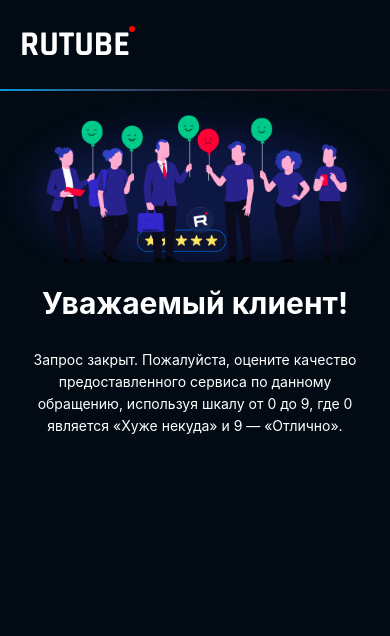
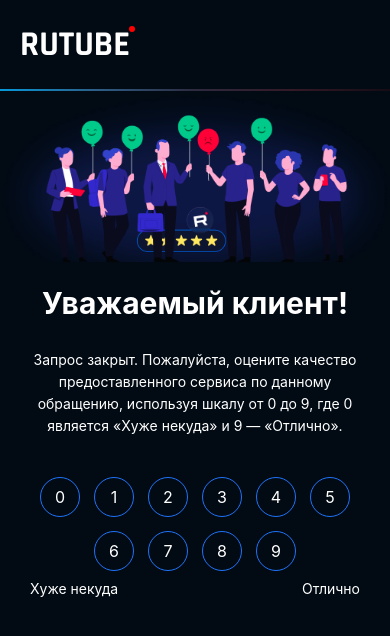
Before and after one commit to StrongerProgrammer7/rutube, a React (Vite) app: page / in a window 390 px wide. Shown: the top 636 px of the page. Built offline with nearby package versions, Linux system fonts and the light colour scheme.

Commit message:
Added component radio-btn and added his main page

```diff
--- /dev/null
+++ b/src/components/Question/Question.tsx
@@ -0,0 +1,46 @@
+import { FC } from "react";
+import css from "./question.module.css";
+
+interface QuestionProps
+{
+	question?: string;
+	value: number;
+	onChange: (value: number) => void;
+}
+
+const Question: FC<QuestionProps> = ({ question,value,onChange }) =>
+{
+	return (
+		<>
+			{
+				question &&
+				<p>{question}</p>
+			}
+			<div className={css.wrapper_radio_button}>
+				{
+					[...Array(10)].map((_,index) =>
+					{
+
+						return (
+							<label key={index} className={css.radio_label}>
+								<input
+									type="radio"
+									value={index + 1}
+									checked={value === index + 1}
+									onChange={() => onChange(index + 1)}
+									className={css.radio_input}
+									style={{ display: 'none' }}
+								/>
+								<span className={`${css.radio_custom} ${value === index + 1 ? css.radio_selected : ''}`}>
+									{index}
+								</span>
+							</label>
+						);
+					})
+				}
+			</div>
+		</>
+	);
+};
+
+export default Question;
--- /dev/null
+++ b/src/components/Question/question.module.css
@@ -0,0 +1,58 @@
+.wrapper_radio_button
+{
+	display: flex;
+	gap:14px;
+	flex-wrap:wrap;
+	justify-content: center;
+}
+.radio_label
+{
+	cursor: pointer;
+}
+
+.radio_input:checked + .radio-custom
+{
+    background-color: blue;
+    color: white;
+    width: 40px;
+    height: 40px;
+    border-radius: 20px;
+    text-align: center;
+    align-items: center;
+    display: flex;
+    justify-content: center;
+}
+
+.radio_custom
+{
+    border: 1px solid #1F73F9;
+	cursor: pointer;
+
+	width: 40px;
+    height: 40px;
+    border-radius: 20px;
+    text-align: center;
+    align-items: center;
+    display: flex;
+    justify-content: center;
+}
+
+.radio_selected
+{
+    background-color: #00A1E7;
+    color: white;
+	border: 0 ;
+}
+
+.radio_custom:hover
+{
+	background-color: #00A1E7;
+}
+
+@media screen and (max-width: 600px)
+{
+	.wrapper_radio_button
+	{
+		margin:0 40px;
+	}
+}
--- a/src/pages/Main/Main.tsx
+++ b/src/pages/Main/Main.tsx
@@ -1,16 +1,41 @@
 import css from "./main.module.css";
 import main from "../../assets/main.png";
+import Question from "../../components/Question/Question";
+import { useState } from "react";
 
 const Main = () =>
 {
+	const [responses,setResponses] = useState({
+		questionId: 0,
+		value: 0,
+	});
+	const handleResponseChange = (question: number,value: number) =>
+	{
+
+		console.log(responses);
+		setResponses({ questionId: question,value: value });
+		console.log(question,value,responses);
+	};
+
 	return (
 		<main className={css.main_content}>
-			<div className={css.main_content__img}>
+			<div className={css.wrapper_img}>
 				<img src={main} alt="hello img" />
 			</div>
 			<div className={css.main_content__wrapper}>
 				<h1 className={css.main_content__title}>Уважаемый клиент!</h1>
 				<p className={css.main_content__text}>Запрос закрыт. Пожалуйста, оцените качество предоставленного сервиса по данному обращению, используя шкалу от 0 до 9, где 0 является «Хуже некуда» и 9 — «Отлично».</p>
+
+			</div>
+			<div className={css.main_content__wrapper_question}>
+				<Question
+					value={responses.value}
+					onChange={(value) => handleResponseChange(responses.questionId,value)}
+				/>
+				<div className={css.main_content__question_labels}>
+					<p>Хуже некуда</p>
+					<p>Отлично</p>
+				</div>
 			</div>
 		</main>
 	);
--- a/src/pages/Main/main.module.css
+++ b/src/pages/Main/main.module.css
@@ -6,7 +6,7 @@
 	justify-content: center;
 	align-items: center;
 }
-.main_content__img
+.wrapper_img
 {
 	max-width: 455px;
 }
@@ -31,3 +31,31 @@
 	font-size: 14px;
 	line-height: 22px;
 }
+
+.main_content__wrapper_question
+{
+    display: flex;
+    flex-direction: column;
+    margin: 20px auto;
+    justify-content: center;
+    align-items: center;
+}
+
+.main_content__question_labels
+{
+	display: flex;
+	justify-content: space-between;
+	font-size: 14px;
+	font-weight: 400;
+	line-height: 20px;
+	width: 100%;
+	margin-top:8px;
+}
+
+@media screen and (max-width: 600px)
+{
+	.main_content__question_labels
+	{
+		padding: 0 30px;
+	}
+}
```
